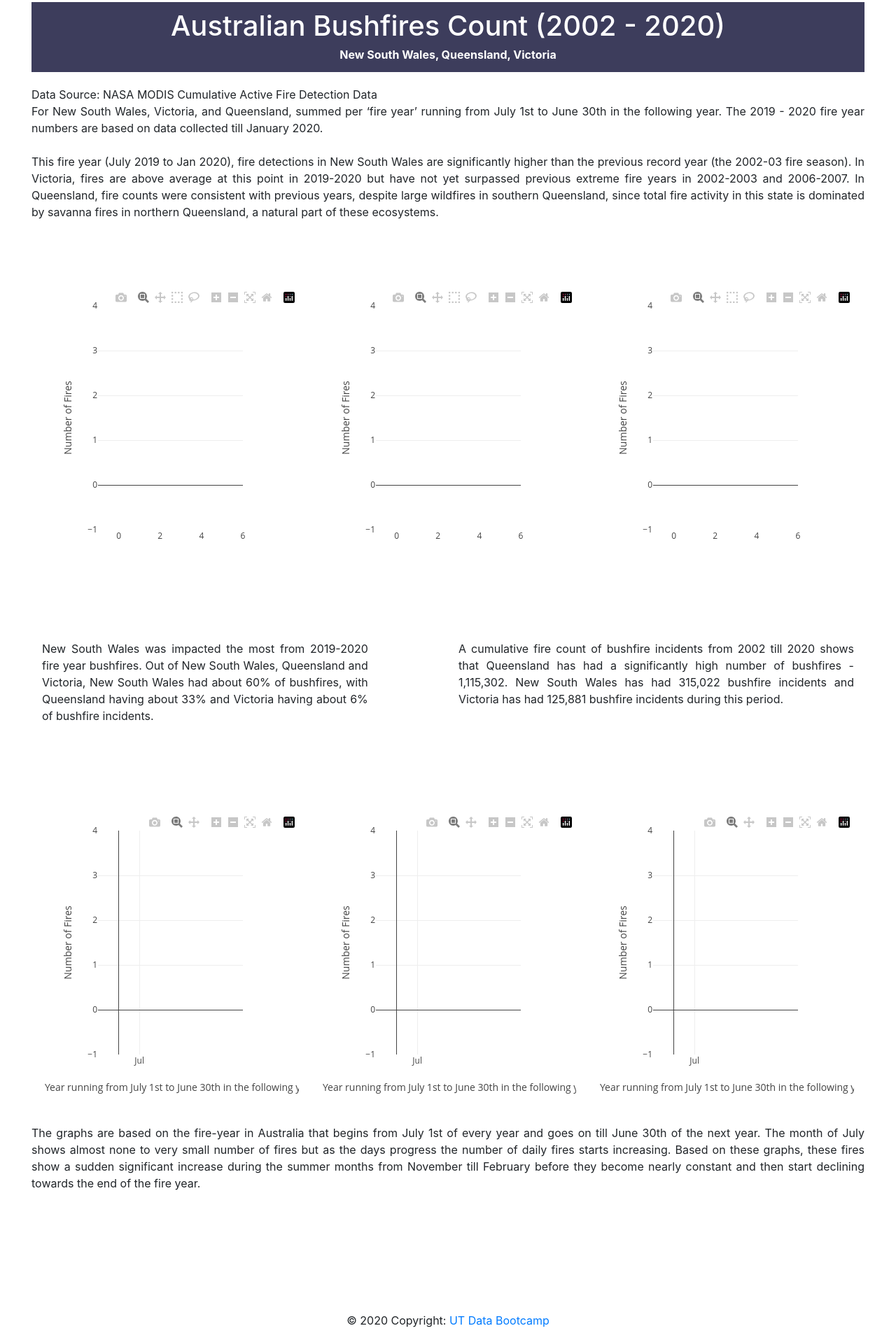
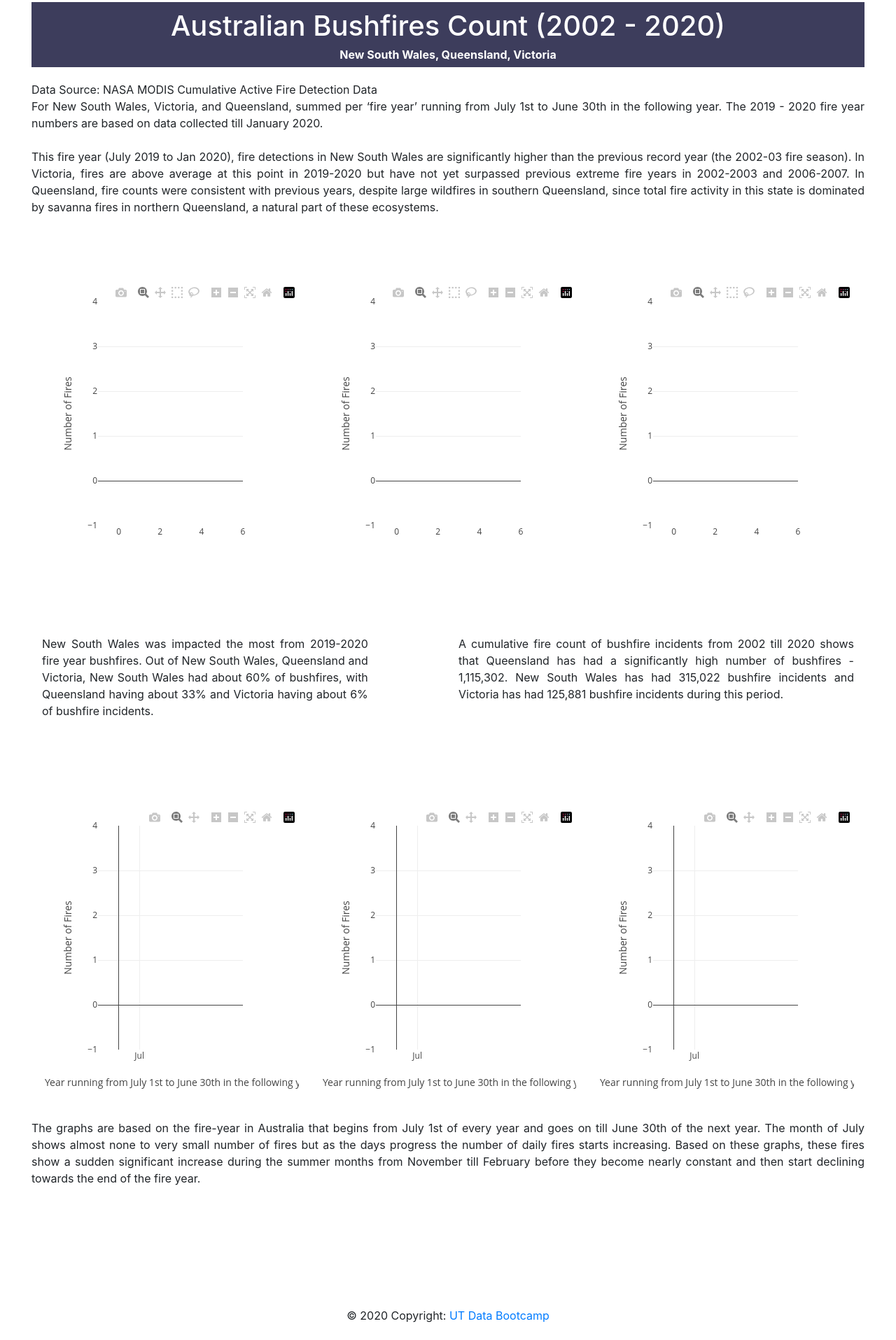
Before and after one commit to esharma3/project_australian_bushfires_webapp, a Flask app: page /fire-count in a window 1280 px wide. Shown: the part 57-1972 px from the top of the page at 70% size. After the commit the page ends 1947 px from the top, so only its background shows below. Run offline with Flask 2, Linux system fonts and the light colour scheme; data that the repository does not hold is empty; some libraries are stand-ins or nearby versions.

Commit message:
removed fire-counts styling that was no more required

```diff
--- a/static/css/style.css
+++ b/static/css/style.css
@@ -104,28 +104,18 @@ footer {
   padding: 60px;
 }
 
-#fire_count .col-md-4,
-#fire_count .col-md-5,
-#fire_count .col-md-7,
- {
-  height: 100%;
-}
-
 #first_row {
   text-align: center;
-  height: 100%;
 }
 
 #second_row {
   align-content: center;
-  height: 100%;
   padding-top: 30px;
   text-align: center;
 }
 
 #third_row {
   text-align: center;
-  height: 100%;
   align-items: center;
   padding-top: 30px;
 }
@@ -135,7 +125,6 @@ footer {
 }
 
 #fire_count_header {
-  height: 100px;
   background: rgb(61, 61, 92);
   text-align: center;
   margin-bottom: 20px;
```
